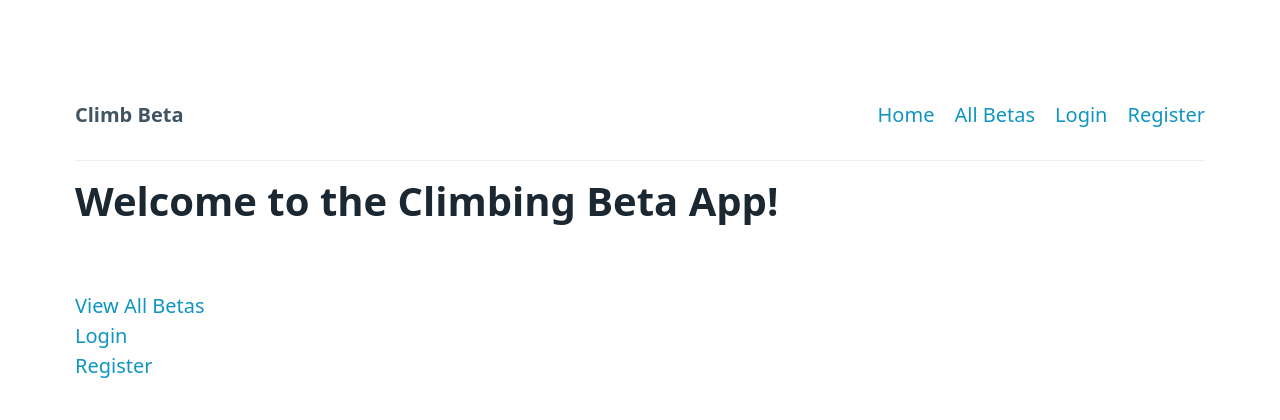
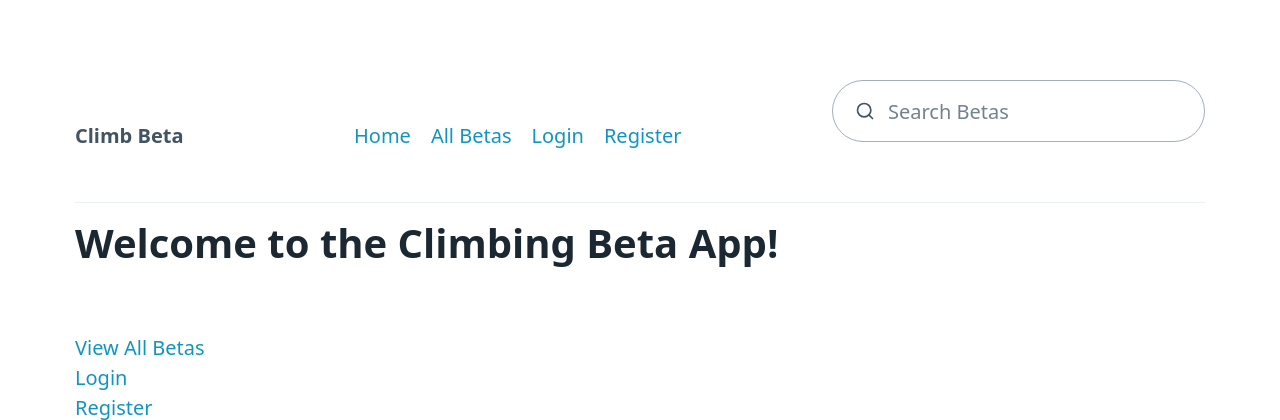
Before and after one commit to theo-lvd/climbing-beta-app, a Flask app: page / in a window 1280 px wide. Shown: the top 420 px of the page. Run offline with Flask 3, Linux system fonts and the light colour scheme; some libraries are stand-ins or nearby versions.

Commit message:
feat: Add search fonctionality

```diff
--- a/app.py
+++ b/app.py
@@ -11,6 +11,8 @@ from flask_wtf.file import FileField, FileAllowed
 from flask import request
 from wtforms import StringField, PasswordField, SubmitField, BooleanField, IntegerField, FloatField
 from wtforms.validators import DataRequired, Email, EqualTo, ValidationError
+from thefuzz import fuzz
+
 
 # --- App Configuration ---
 app = Flask(__name__)
@@ -309,5 +311,24 @@ def unlike_beta(beta_id):
         flash('You have not liked this beta yet.', 'info')
     return redirect(url_for('beta_detail', beta_id=beta.id))
 
+# --- New Route for Search ---
+@app.route('/search', methods=['POST'])
+def search():
+    query = request.form['searched']
+    # Get all betas to search through
+    all_betas = Beta.query.all()
+    results = []
+    # A threshold for how similar the strings should be (0-100)
+    # You can adjust this value to make the search more or less strict.
+    similarity_threshold = 60
+
+    for beta in all_betas:
+        # Compare the beta's name to the search query
+        ratio = fuzz.ratio(beta.name.lower(), query.lower())
+        if ratio >= similarity_threshold:
+            results.append(beta)
+
+    return render_template('search_results.html', query=query, results=results)
+
 if __name__ == '__main__':
     app.run(debug=True)
--- a/requirements.txt
+++ b/requirements.txt
@@ -11,8 +11,12 @@ greenlet==3.2.4
 idna==3.10
 itsdangerous==2.2.0
 Jinja2==3.1.6
+Levenshtein==0.27.1
 MarkupSafe==3.0.2
+python-Levenshtein==0.27.1
+RapidFuzz==3.14.1
 SQLAlchemy==2.0.43
+thefuzz==0.22.1
 typing_extensions==4.15.0
 Werkzeug==3.1.3
 WTForms==3.2.1
--- a/templates/base.html
+++ b/templates/base.html
@@ -23,6 +23,9 @@
                     <li><a href="{{ url_for('register') }}">Register</a></li>
                 {% endif %}
             </ul>
+            <form action="{{ url_for('search') }}" method="POST">
+                <input type="search" id="search" name="searched" placeholder="Search Betas" required>
+            </form>
         </nav>
         <hr>
 
```
Also changed, not shown: templates/search_results.html (added, +25 -0 lines), static/uploads/Midnight_Lightning_yosemite.jpg (added).
